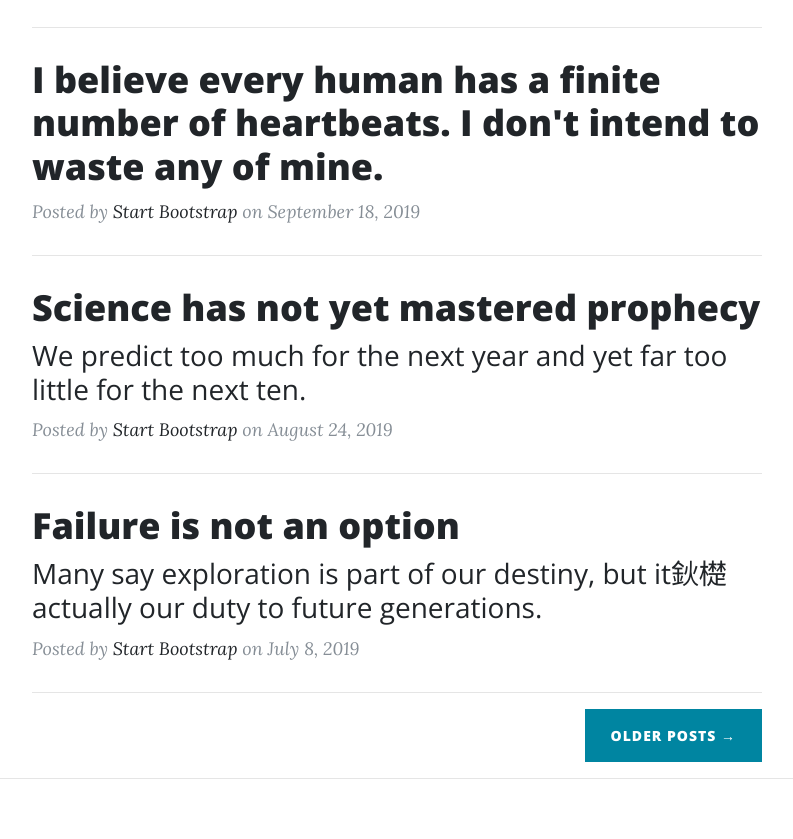
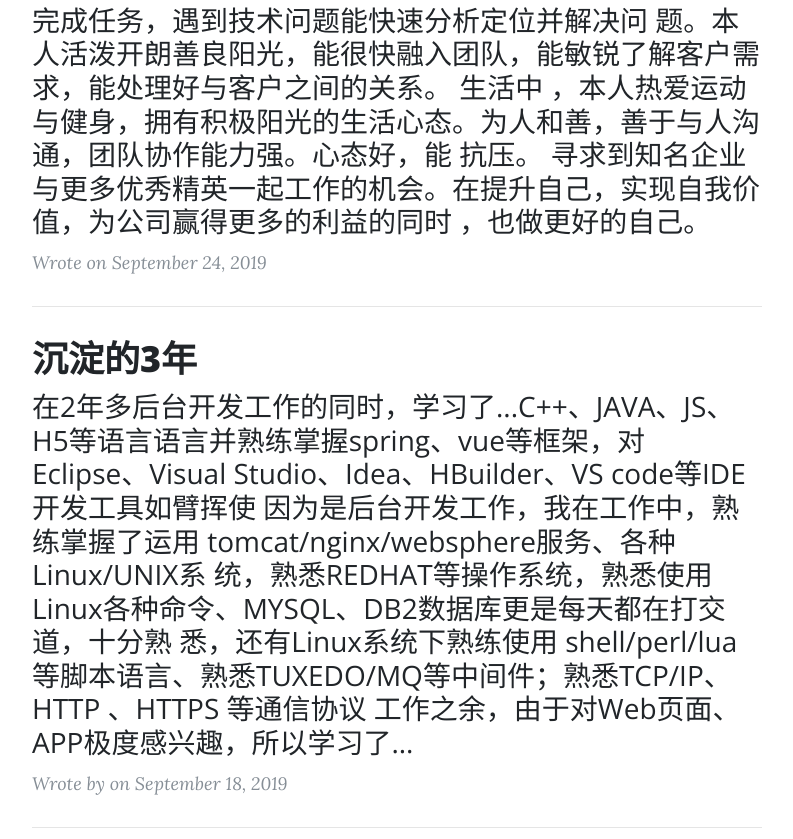
Before and after one commit to meepooo/meepooo.github.io, a website: page index.html in a window 1280 px wide. Shown: the part 669-1508 px from the top of the page, without its empty margins (243-1036 px from the left). Drawn offline with nearby package versions, Linux system fonts and the light colour scheme.

Commit message:
Update index.html

```diff
--- a/index.html
+++ b/index.html
@@ -16,7 +16,8 @@
 		<!-- Custom fonts for this template -->
 		<link href="vendor/fontawesome-free/css/all.min.css" rel="stylesheet" type="text/css">
 		<link href='https://fonts.googleapis.com/css?family=Lora:400,700,400italic,700italic' rel='stylesheet' type='text/css'>
-    <link href='https://fonts.googleapis.com/css?family=Open+Sans:300italic,400italic,600italic,700italic,800italic,400,300,600,700,800' rel='stylesheet' type='text/css'>
+		<link href='https://fonts.googleapis.com/css?family=Open+Sans:300italic,400italic,600italic,700italic,800italic,400,300,600,700,800'
+		 rel='stylesheet' type='text/css'>
 
 		<!-- Custom styles for this template -->
 		<link href="css/clean-blog.min.css" rel="stylesheet">
@@ -29,7 +30,8 @@
 		<nav class="navbar navbar-expand-lg navbar-light fixed-top" id="mainNav">
 			<div class="container">
 				<a class="navbar-brand" href="index.html">我的简历</a>
-            <button class="navbar-toggler navbar-toggler-right" type="button" data-toggle="collapse" data-target="#navbarResponsive" aria-controls="navbarResponsive" aria-expanded="false" aria-label="Toggle navigation">
+				<button class="navbar-toggler navbar-toggler-right" type="button" data-toggle="collapse" data-target="#navbarResponsive"
+				 aria-controls="navbarResponsive" aria-expanded="false" aria-label="Toggle navigation">
 					Menu
 					<i class="fas fa-bars"></i>
 				</button>
@@ -39,10 +41,13 @@
 							<a class="nav-link" href="index.html">首页</a>
 						</li>
 						<li class="nav-item">
-                        <a class="nav-link" href="about.html">自我介绍</a>
+							<a class="nav-link" href="about.html">关于我</a>
 						</li>
 						<li class="nav-item">
-                        <a class="nav-link" href="post.html">个人经历</a>
+							<a class="nav-link" href="post.html">技能与自我评价</a>
+						</li>
+						<li class="nav-item">
+							<a class="nav-link" href="work.html">项目与工作经验</a>
 						</li>
 						<li class="nav-item">
 							<a class="nav-link" href="contact.html">联系我</a>
@@ -59,7 +64,7 @@
 				<div class="row">
 					<div class="col-lg-8 col-md-10 mx-auto">
 						<div class="site-heading">
-                        <h1>学无止境，向上而生</h1>
+							<h1>Welcome</h1>
 							<span class="subheading"></span>
 						</div>
 					</div>
@@ -72,51 +77,62 @@
 			<div class="row">
 				<div class="col-lg-8 col-md-10 mx-auto">
 					<div class="post-preview">
-                    <a href="post.html">
+						<a href="about.html">
 							<h2 class="post-title">
-                            这是一份好简历
+								我是一名程序员
 							</h2>
 							<h3 class="post-subtitle">
+								工作中，本人要求严谨，项目时间与资源紧张时能顶住压力完成任务，遇到技术问题能快速分析定位并解决问
+								题。本人活泼开朗善良阳光，能很快融入团队，能敏锐了解客户需求，能处理好与客户之间的关系。 生活中
+								，本人热爱运动与健身，拥有积极阳光的生活心态。为人和善，善于与人沟通，团队协作能力强。心态好，能
+								抗压。
 
+								寻求到知名企业与更多优秀精英一起工作的机会。在提升自己，实现自我价值，为公司赢得更多的利益的同时
+								，也做更好的自己。
 							</h3>
 						</a>
-                    <p class="post-meta">Write on September 24, 2019</p>
+						<p class="post-meta">Wrote on September 24, 2019</p>
 					</div>
 					<hr>
 					<div class="post-preview">
 						<a href="post.html">
 							<h2 class="post-title">
-                            I believe every human has a finite number of heartbeats. I don't intend to waste any of mine.
+								沉淀的3年</h2>
+							<h3 class="post-subtitle">
+								在2年多后台开发工作的同时，学习了...C++、JAVA、JS、H5等语言语言并熟练掌握spring、vue等框架，对
+								Eclipse、Visual Studio、Idea、HBuilder、VS code等IDE开发工具如臂挥使
+								因为是后台开发工作，我在工作中，熟练掌握了运用 tomcat/nginx/websphere服务、各种Linux/UNIX系
+								统，熟悉REDHAT等操作系统，熟悉使用Linux各种命令、MYSQL、DB2数据库更是每天都在打交道，十分熟
+								悉，还有Linux系统下熟练使用 shell/perl/lua等脚本语言、熟悉TUXEDO/MQ等中间件；熟悉TCP/IP、HTTP
+								、HTTPS 等通信协议
+								工作之余，由于对Web页面、APP极度感兴趣，所以学习了...</h3>
+						</a>
+						<p class="post-meta">Wrote by on September 18, 2019</p>
+					</div>
+					<hr>
+					<div class="post-preview">
+						<a href="work.html">
+							<h2 class="post-title">
+								恒生电子（2017-至今）
 							</h2>
+							<h3 class="post-subtitle">
+								时间虽短，干过的活倒是不少，蛮令人骄傲的，其中有大型项目、互联网类项目、政府类项目、银行业务项目、中间业务项目...
+								<br />例如手机银行缴费APP（企业级）、市财政局非税系统、工商局自建CA系统、银校通项目、互联网缴费平台等。
+							</h3>
 						</a>
-                    <p class="post-meta">Posted by
-                        <a href="#">Start Bootstrap</a> on September 18, 2019</p>
+						<p class="post-meta">Wrote August 24, 2019</p>
 					</div>
 					<hr>
 					<div class="post-preview">
 						<a href="post.html">
 							<h2 class="post-title">
-                            Science has not yet mastered prophecy
+								你相信缘分吗
 							</h2>
 							<h3 class="post-subtitle">
-                            We predict too much for the next year and yet far too little for the next ten.
-                        </h3>
+								一个宇宙，<br />九大行星，<br />809个岛屿，<br />204个国家，<br />80亿人，<br />能够遇见你，让你看到我的简历，<br />
+								不是宇宙规则  运转下的偶然<br />而是我一生中的必然。 </h3>
 						</a>
-                    <p class="post-meta">Posted by
-                        <a href="#">Start Bootstrap</a> on August 24, 2019</p>
-                </div>
-                <hr>
-                <div class="post-preview">
-                    <a href="post.html">
-                        <h2 class="post-title">
-                            Failure is not an option
-                        </h2>
-                        <h3 class="post-subtitle">
-                            Many say exploration is part of our destiny, but it鈥檚 actually our duty to future generations.
-                        </h3>
-                    </a>
-                    <p class="post-meta">Posted by
-                        <a href="#">Start Bootstrap</a> on July 8, 2019</p>
+						<p class="post-meta">Wrote on July 8, 2019</p>
 					</div>
 					<hr>
 					<!-- Pager -->
```
Lines whose indentation alone changed are shown as unchanged.
